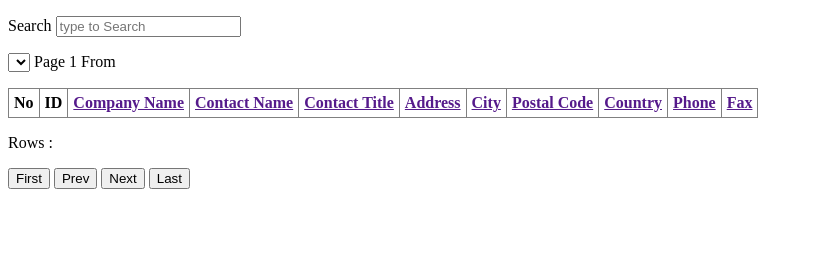
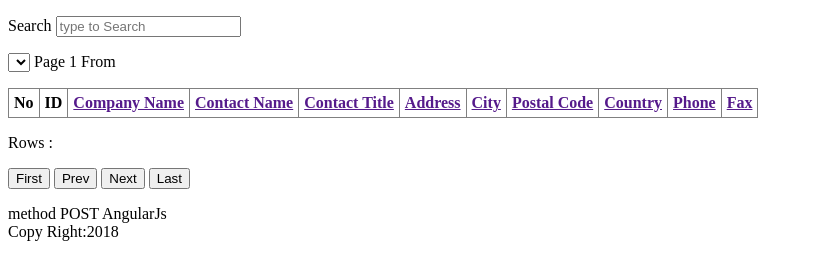
Before and after one commit to luhutsihombing/angularmethodget, a plain HTML site: page index.html in a window 1280 px wide. Shown: the whole page, without its empty margins (0-813 px from the left). Drawn offline with nearby package versions, Linux system fonts and the light colour scheme; no server answers.

Commit message:
update index.html

```diff
--- a/index.html
+++ b/index.html
@@ -69,6 +69,8 @@
     <button ng-click="currentpage=pagenumber-1">Last</button>
  </p>
 </div>
+<div>method POST AngularJs</div>
+<div>Copy Right:2018</div>
  <script type="text/javascript" src="app.js"></script>
 </body>
 </html>
```
